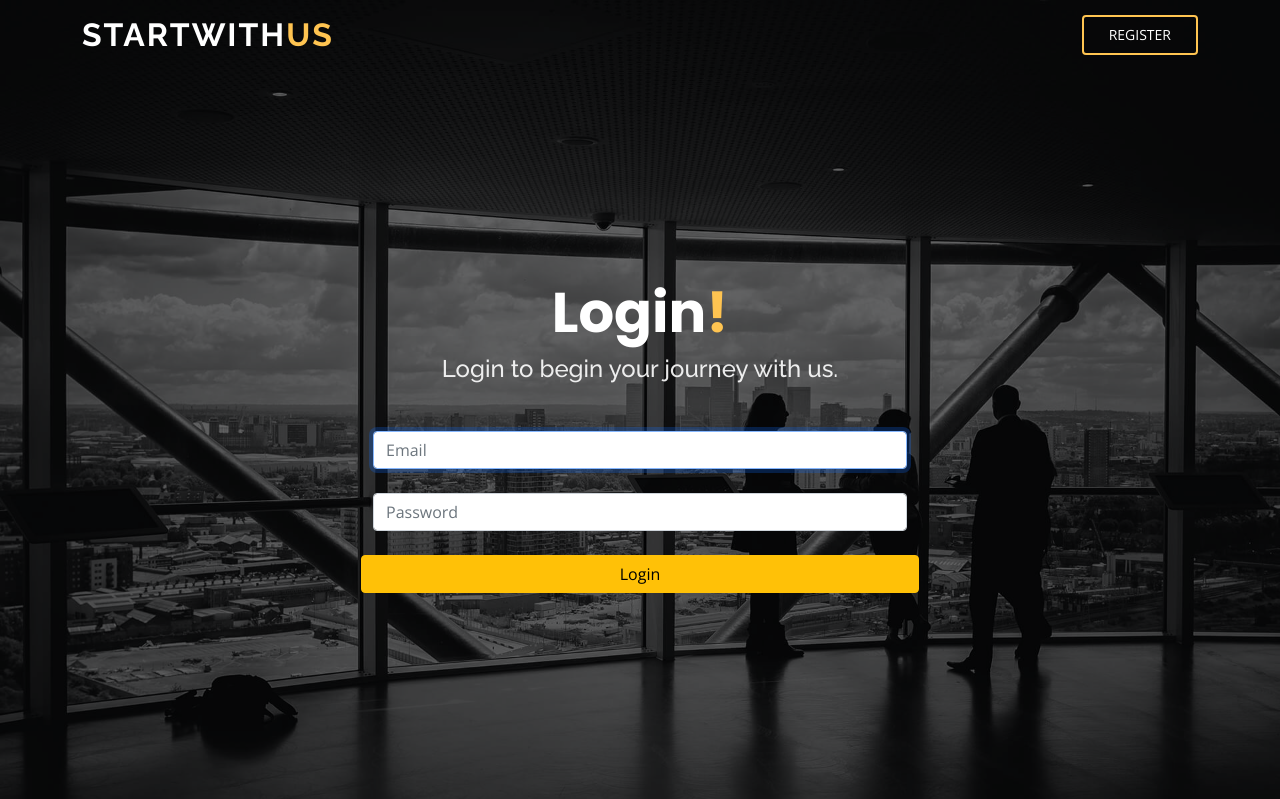
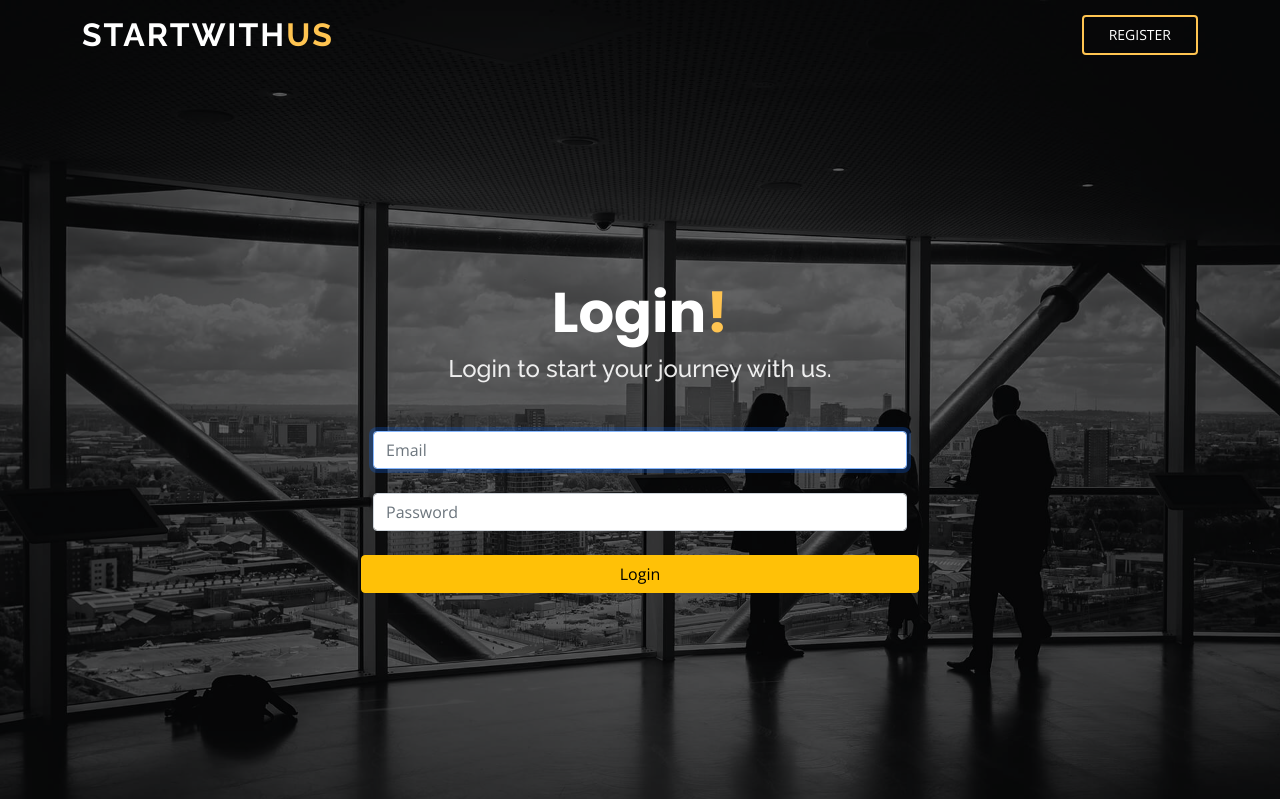
Before and after one commit to danielrei-s/startwithus_v2, a PHP site: page /atw/login.php in a window 1280 px wide. Shown: the top 799 px of the page. Run offline with PHP 8.4, Linux system fonts and the light colour scheme.

Commit message:
login text

```diff
--- a/StartWithUsV2/login.php
+++ b/StartWithUsV2/login.php
@@ -114,7 +114,7 @@ if( !empty( $_SESSION['login'] )){
       <div class="row justify-content-center" data-aos="fade-up" data-aos-delay="150">
         <div class="col-xl-6 col-lg-8">
           <h1>Login<span>!</span></h1>
-          <h2>Login to begin your journey with us.</h2>
+          <h2>Login to start your journey with us.</h2>
         </div>
       </div>
 
```
